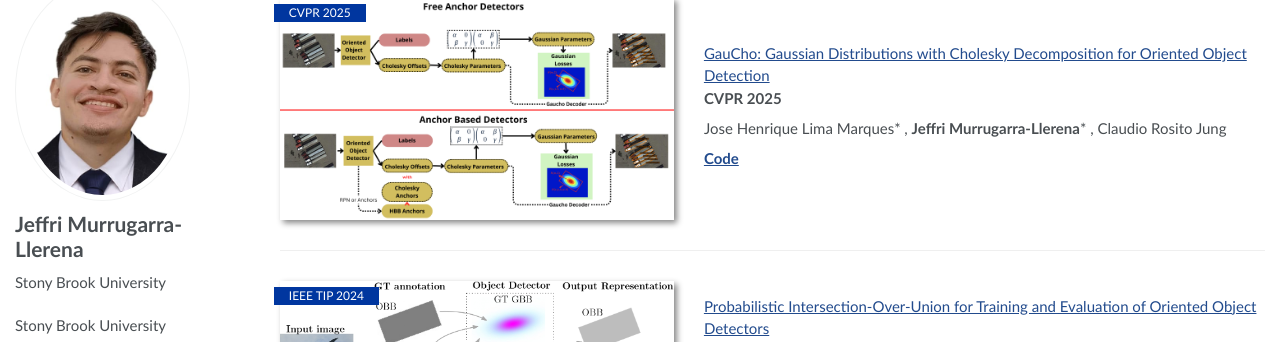
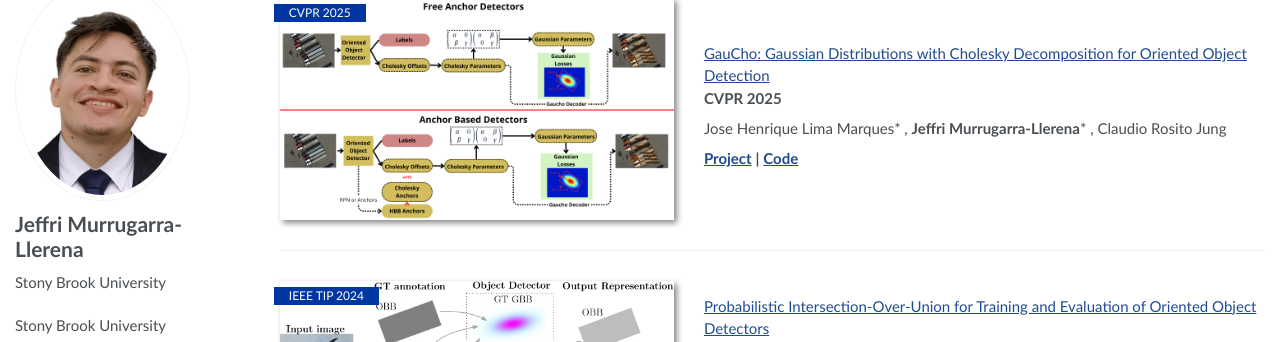
Before and after one commit to Artcs1/Artcs1.github.io, a Jekyll site: the page built from _pages/about.md, in a window 1280 px wide and 900 px high, scrolled down 671 px. Shown: the part 111-453 px from the top of the window. Built offline with Jekyll 4.4.1, drawn with Linux system fonts in a browser that asks for light colours; some web fonts are replaced.

Commit message:
Update about.md

```diff
--- a/_pages/about.md
+++ b/_pages/about.md
@@ -57,7 +57,7 @@ In 2022, I obtained my Master's in Computer Science from <a href="http://www.ufr
 
 Jose Henrique Lima Marques* , **Jeffri Murrugarra-Llerena*** , Claudio Rosito Jung
 
-[**Code**](https://github.com/jhlmarques/GauCho)
+[**Project**](https://artcs1.github.io/GauCho/) **|** [**Code**](https://github.com/jhlmarques/GauCho)
 </div>
 </div>
 
```
